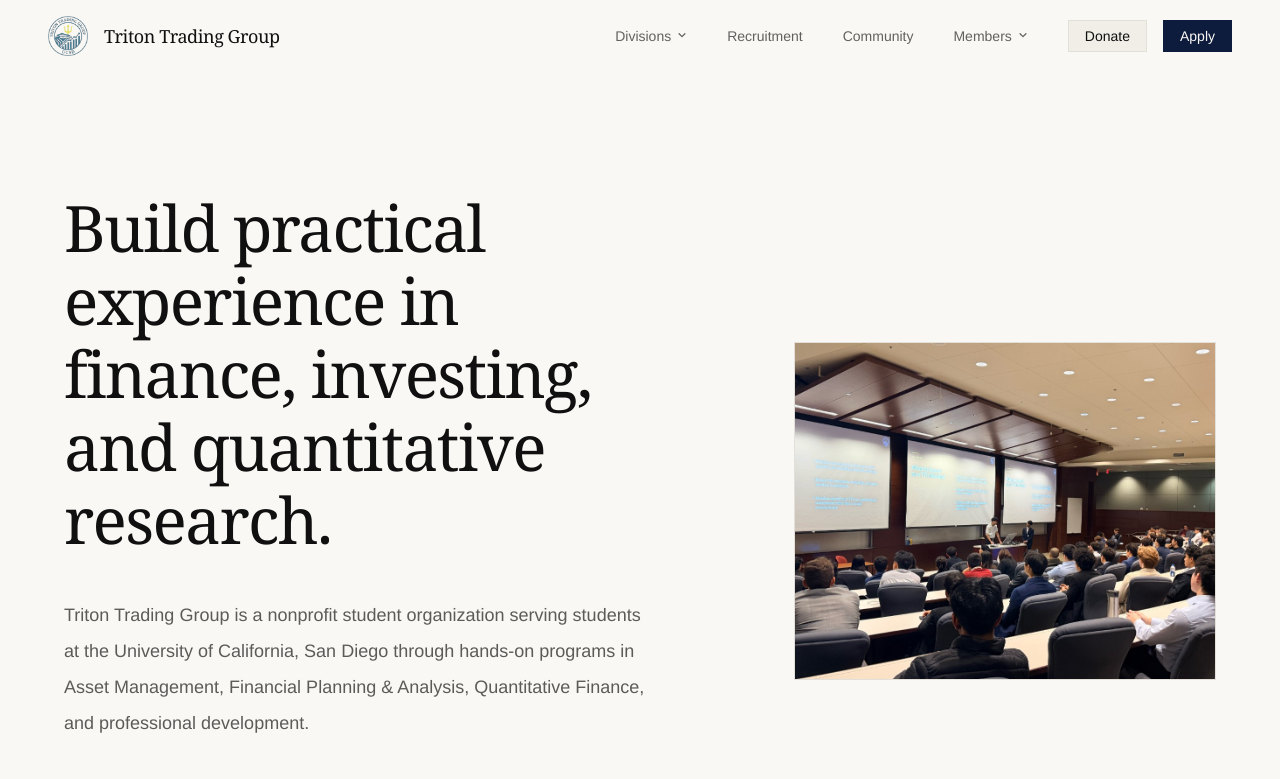
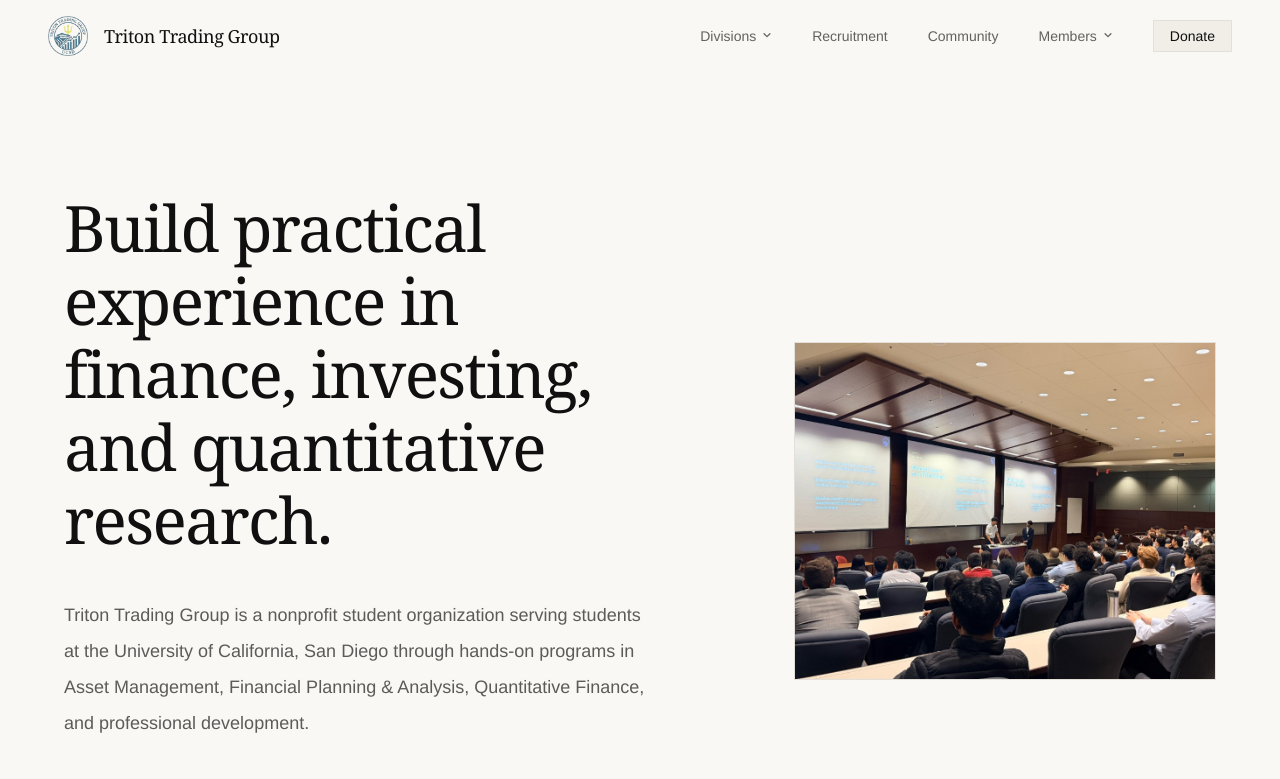
Before and after one commit to tritontrading/ttgWebsite, a Next.js app: page / in a window 1280 px wide. Shown: the top 779 px of the page. Built offline with nearby package versions, Linux system fonts and the light colour scheme; a web font is replaced by a local one.

Commit message:
Remove navbar Apply buttons (applications closed)
The desktop and mobile navbar Apply CTAs linked to /recruitment, which
now states applications are closed. The Recruitment nav link remains.

Co-authored-by: Instinct <instinct@users.noreply.github.com>

```diff
--- a/components/Navbar.tsx
+++ b/components/Navbar.tsx
@@ -66,9 +66,6 @@ export function Navbar() {
             <NavButtonLink href="/donate" variant="secondary">
               Donate
             </NavButtonLink>
-            <NavButtonLink href="/recruitment" variant="primary">
-              Apply
-            </NavButtonLink>
           </div>
         </div>
 
@@ -130,13 +127,6 @@ export function Navbar() {
               >
                 Donate
               </Link>
-              <Link
-                href="/recruitment"
-                className="inline-flex flex-1 items-center justify-center rounded-md border border-navy bg-navy px-4 py-2 font-mono text-sm leading-none text-cream transition-all duration-200 hover:border-gold hover:bg-gold hover:text-navy"
-                onClick={closeMenu}
-              >
-                Apply
-              </Link>
             </div>
           </div>
         </div>
```
